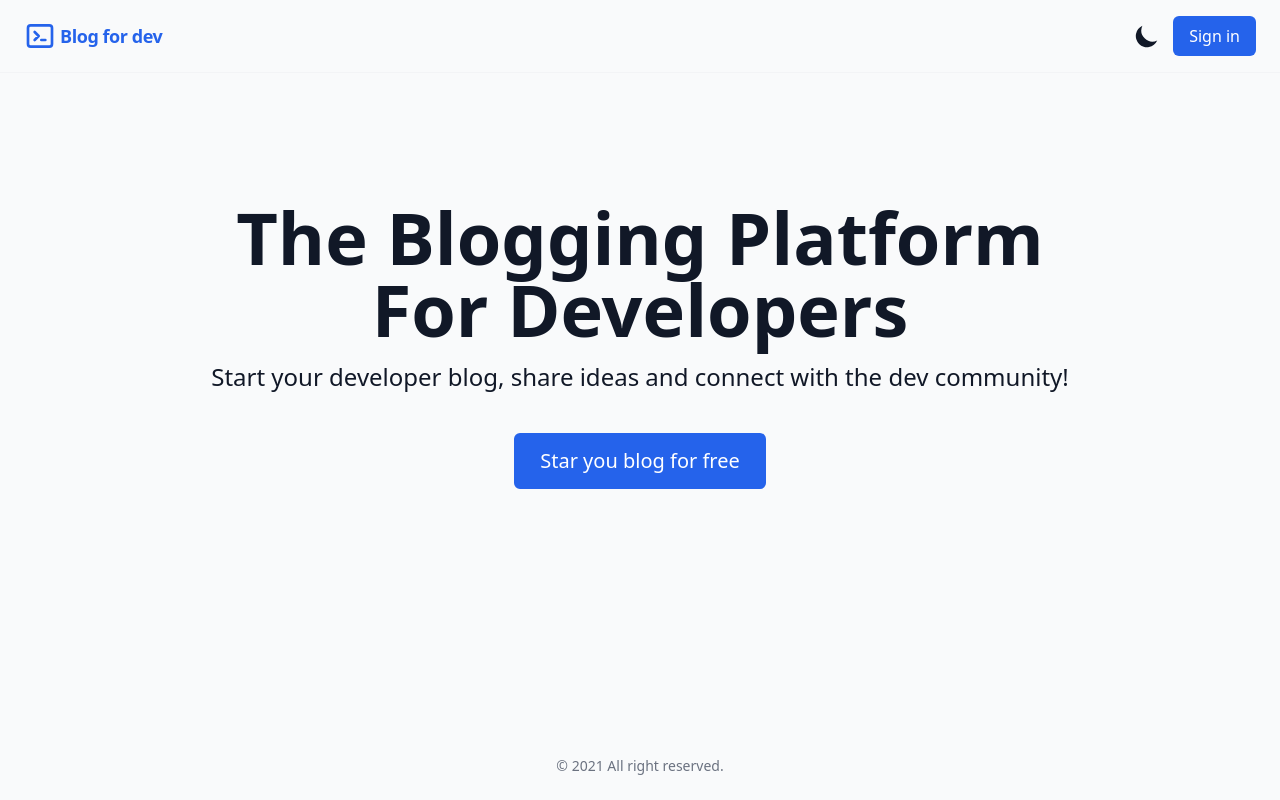
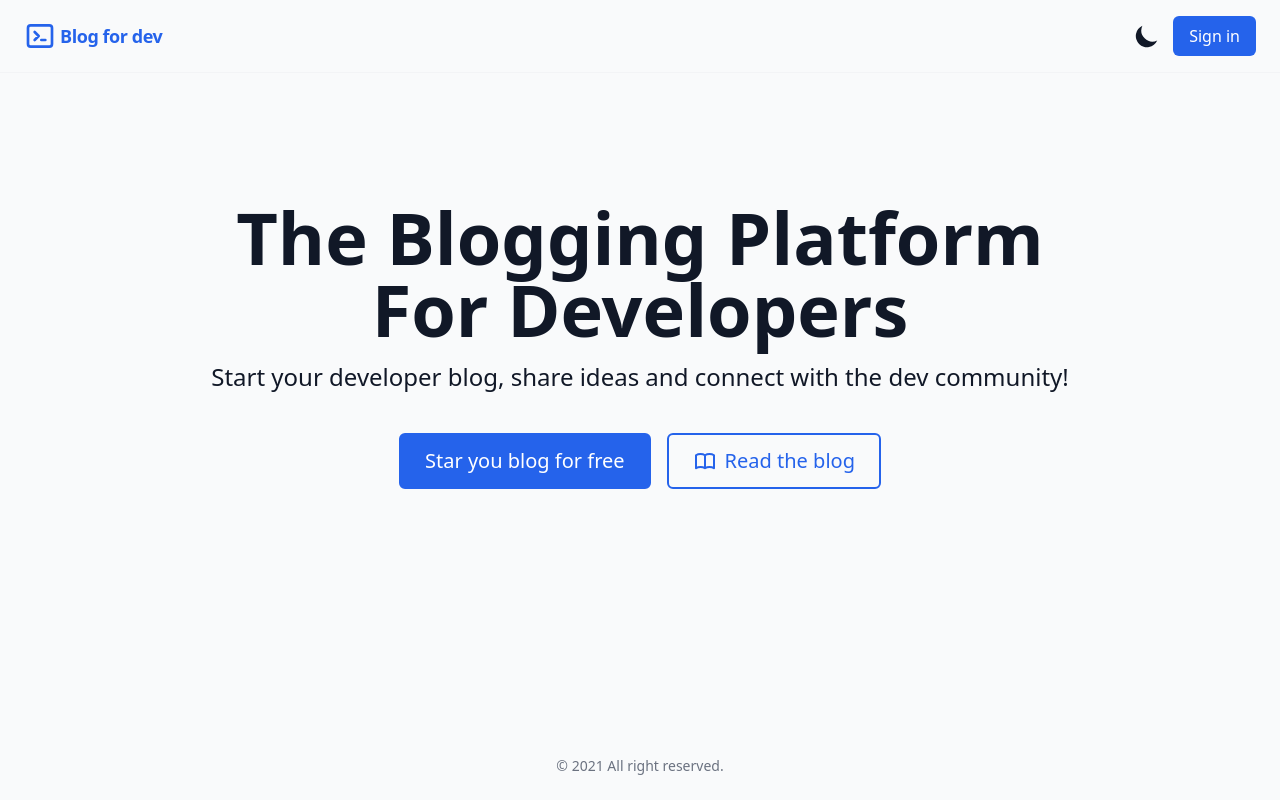
Before and after one commit to d-tello/blog, a Next.js app: page / in a window 1280 px wide. Built offline with nearby package versions, Linux system fonts and the light colour scheme; no server answers.

Commit message:
Add link to posts

```diff
--- a/pages/index.jsx
+++ b/pages/index.jsx
@@ -1,7 +1,7 @@
 import Link from "next/link";
 import { useSession, signIn } from "next-auth/client";
 import Layout from "../sections/Layout";
-import { PencilAltIcon } from "@heroicons/react/outline";
+import { BookOpenIcon, PencilAltIcon } from "@heroicons/react/outline";
 
 export default function Home() {
   const [session, loading] = useSession();
@@ -19,6 +19,7 @@ export default function Home() {
             community!
           </h2>
         </div>
+        <div className="flex flex-col sm:flex-row items-center space-y-4 sm:space-y-0 sm:space-x-4">
           {loading ? null : !session ? (
             <button
               type="button"
@@ -31,7 +32,7 @@ export default function Home() {
               Star you blog for free
             </button>
           ) : (
-          <Link href="/">
+            <Link href="/new">
               <a
                 className="bg-blue-600 hover:bg-blue-700 text-white px-6 py-3
             rounded-md border-2 border-blue-600 hover:border-blue-700 text-lg
@@ -43,6 +44,18 @@ export default function Home() {
               </a>
             </Link>
           )}
+
+          <Link href="/posts">
+            <a
+              className="w-full bg-transparentbg text-blue-600 px-6 py-3
+            rounded-md text-lg sm:text-xl border-2 border-blue-600
+            focus:outline-non whitespace-nowrap flex justify-center items-center space-x-2"
+            >
+              <BookOpenIcon className="w-6 h-6 flex-shrink-0" />
+              <span>Read the blog</span>
+            </a>
+          </Link>
+        </div>
       </section>
     </Layout>
   );
```
Lines whose indentation alone changed are shown as unchanged.
